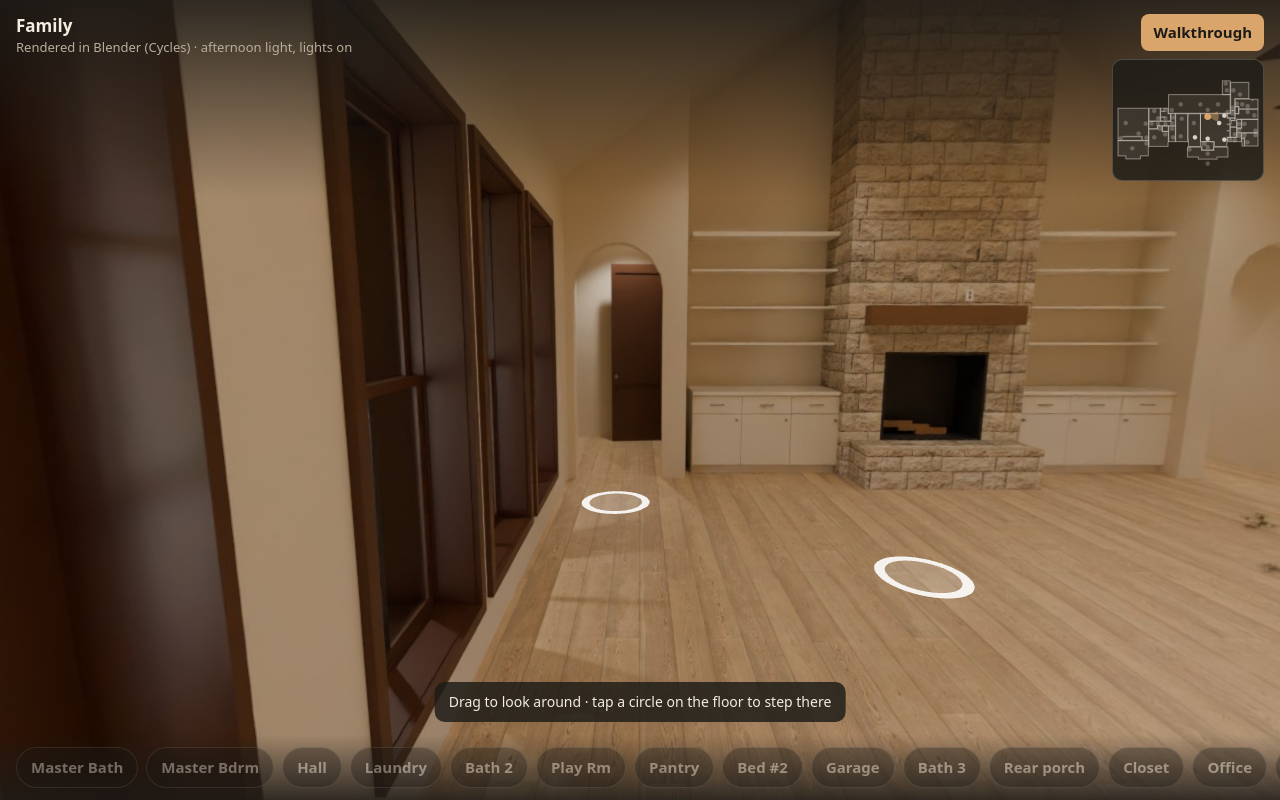
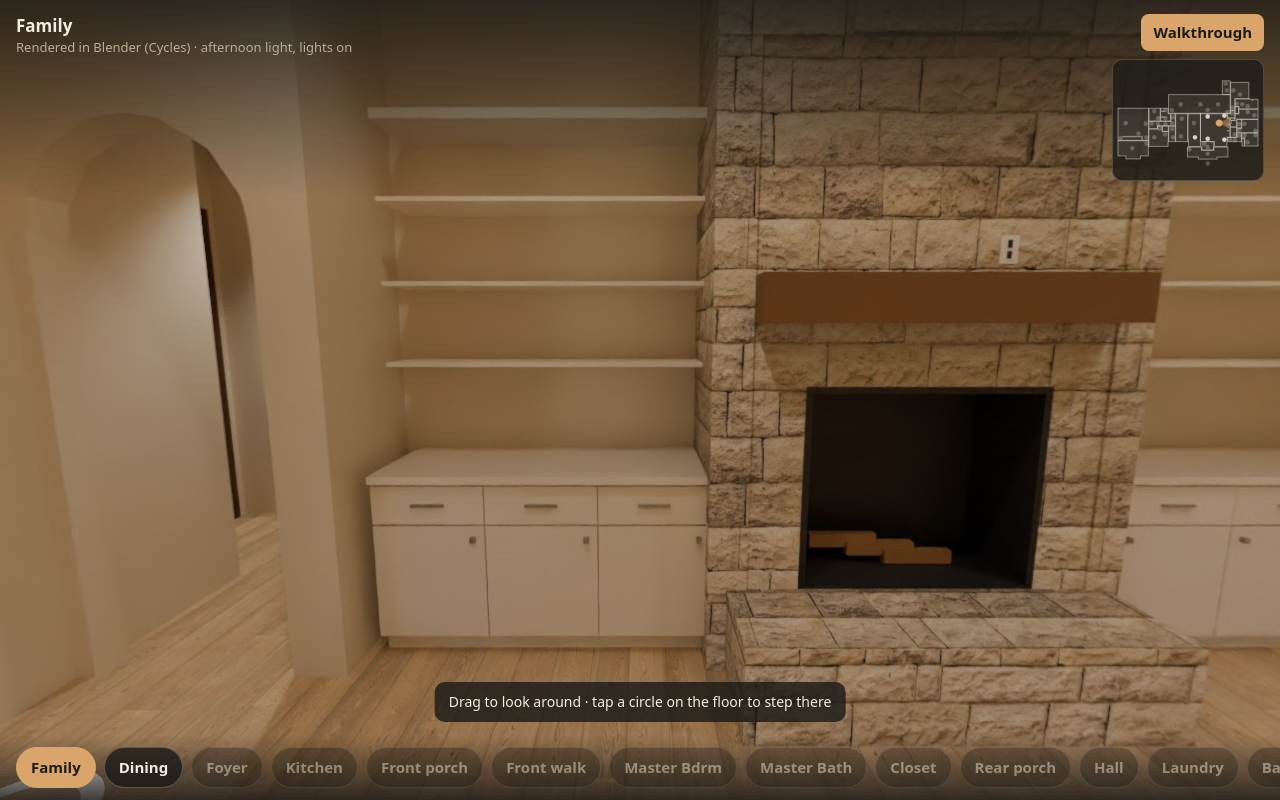
Before and after one commit to TXRopePusher/haney-review, a plain HTML site: page proto/tour.html in a window 1280 px wide. Drawn offline with nearby package versions, Linux system fonts and the light colour scheme.

Commit message:
Update proto/tour.html

```diff
--- a/proto/tour.html
+++ b/proto/tour.html
@@ -44,7 +44,7 @@ const scene = new THREE.Scene(), camera = new THREE.PerspectiveCamera(75, 1, 0.1
 const geo = new THREE.SphereGeometry(100, 96, 48); geo.scale(-1, 1, 1);
 const skyMat = new THREE.MeshBasicMaterial({ depthWrite: false }); const sky = new THREE.Mesh(geo, skyMat); sky.renderOrder = 0; scene.add(sky);
 const markers = new THREE.Group(); scene.add(markers);
-const ringGeo = new THREE.RingGeometry(0.62, 0.8, 48), discGeo = new THREE.CircleGeometry(0.62, 48);
+const ringGeo = new THREE.RingGeometry(0.62, 0.8, 48), discGeo = new THREE.CircleGeometry(0.62, 48), hitGeo = new THREE.CircleGeometry(1.6, 24);
 const ringMat = new THREE.MeshBasicMaterial({ color: 0xffffff, transparent: true, opacity: .9, depthTest: false, side: THREE.DoubleSide });
 const discMat = new THREE.MeshBasicMaterial({ color: 0xffffff, transparent: true, opacity: .18, depthTest: false, side: THREE.DoubleSide });
 const hotMat = new THREE.MeshBasicMaterial({ color: 0xd9a56a, transparent: true, opacity: .55, depthTest: false, side: THREE.DoubleSide });
@@ -63,7 +63,8 @@ function placeMarkers() {
     const dx = t.x - s.x, dy = t.y - s.y, d = Math.hypot(dx, dy), k = .75 + d * .035;
     const g = new THREE.Group(); g.position.copy(B2T(dx, dy, (t.z - s.z) - EYE + .02)); g.rotation.x = -Math.PI / 2; g.scale.setScalar(k);
     const disc = new THREE.Mesh(discGeo, discMat), ring = new THREE.Mesh(ringGeo, ringMat); disc.renderOrder = ring.renderOrder = 2;
-    g.add(disc, ring); g.userData.id = id; disc.userData.id = ring.userData.id = id; markers.add(g);
+    const hit = new THREE.Mesh(hitGeo, discMat); hit.visible = false;   // a thumb-sized tap target around the ring
+    g.add(disc, ring, hit); g.userData.id = id; disc.userData.id = ring.userData.id = hit.userData.id = id; markers.add(g);
   }
 }
 async function go(id, instant) {
@@ -80,9 +81,10 @@ async function go(id, instant) {
   for (const n of s.links) if (SP.get(n)?.ready) tex(n);   // preload the next steps
 }
 // room list: the first ready spot in each room
-const rooms = [...new Set(M.spots.map(s => s.room))], nav = document.getElementById('rooms');
+const ORDER = ['Family', 'Dining', 'Foyer', 'Kitchen', 'Front porch', 'Front walk', 'Master Bdrm', 'Master Bath', 'Closet', 'Rear porch'];
+const rooms = [...new Set(M.spots.map(s => s.room))].sort((a, b) => ((ORDER.indexOf(a) + 1) || 99) - ((ORDER.indexOf(b) + 1) || 99)), nav = document.getElementById('rooms');
 for (const r of rooms) { const b = document.createElement('button'); b.textContent = r; b.dataset.room = r; const first = M.spots.find(s => s.room === r && s.ready);
-  b.disabled = !first; b.onclick = () => first && go(first.id); nav.append(b); }
+  b.disabled = !first; b.onclick = () => { const f = M.spots.find(s => s.room === r && s.kind === 'inside' && s.ready) || M.spots.find(s => s.room === r && s.ready); if (f) go(f.id); }; nav.append(b); }
 // mini plan
 const map = document.getElementById('map'), mg = map.getContext('2d');
 const allPts = M.outlines.flatMap(o => o.pts), X0 = Math.min(...allPts.map(p => p[0])), X1 = Math.max(...allPts.map(p => p[0])), Y0 = Math.min(...allPts.map(p => p[1])), Y1 = Math.max(...allPts.map(p => p[1]));
@@ -124,8 +126,9 @@ cv.addEventListener('pointerup', e => { const was = pts.size; pts.delete(e.point
 cv.addEventListener('pointercancel', e => pts.delete(e.pointerId));
 cv.addEventListener('wheel', e => { e.preventDefault(); fov += e.deltaY * 0.05; draw(); }, { passive: false });
 addEventListener('resize', size); size();
+if (location.hostname === 'localhost') window.TDBG = { THREE, camera, markers, rc, go, SP, get cur() { return cur; }, draw };
 const q = new URLSearchParams(location.search); if (q.has('h')) lon = +q.get('h');
-const start = (q.get('s') && SP.get(q.get('s'))?.ready) ? q.get('s') : (M.spots.find(s => s.room === 'Family' && s.ready) || M.spots.find(s => s.ready))?.id;
+const start = (q.get('s') && SP.get(q.get('s'))?.ready) ? q.get('s') : (M.spots.find(s => s.room === 'Family' && s.kind === 'inside' && s.ready) || M.spots.find(s => s.room === 'Family' && s.ready) || M.spots.find(s => s.ready))?.id;
 if (start) go(start, true); else document.getElementById('load').textContent = 'The renders are still running. Check back shortly.';
 </script>
 </body>
```
